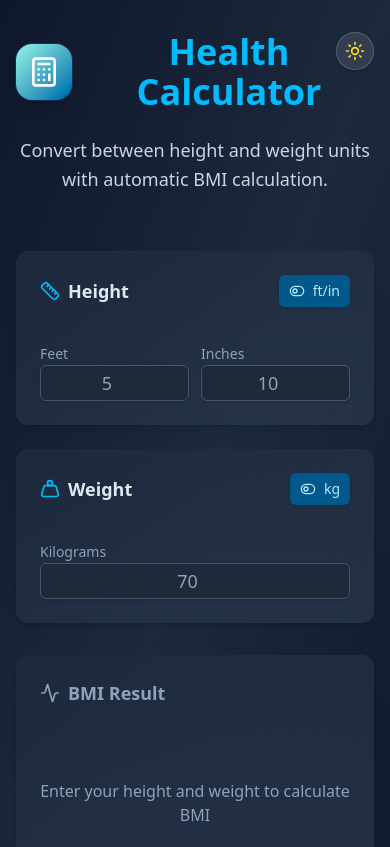
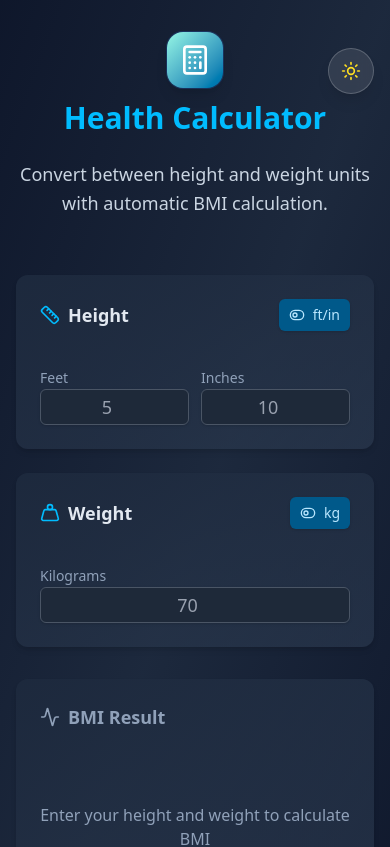
Before and after one commit to crod951/bmi-calc, a React (Vite) app: page / in a window 390 px wide. Shown: the top 847 px of the page. Built offline with nearby package versions, Linux system fonts and the light colour scheme.

Commit message:
fix: fixed issue with toggle button covering the header title

```diff
--- a/src/App.tsx
+++ b/src/App.tsx
@@ -71,16 +71,16 @@ const App = () => {
       <header className="pt-8 pb-6 relative">
         <div className="container mx-auto px-4">
           {/* Theme Toggle - Top Right */}
-          <div className="absolute top-8 right-4 md:right-8">
+          <div className="absolute top-12 right-4 md:right-8 z-10">
             <ModeToggle />
           </div>
 
           <div className="text-center mb-8">
-            <div className="flex items-center justify-center gap-3 mb-6">
+            <div className="flex items-center justify-center gap-3 mb-6 flex-col sm:flex-row">
               <div className="p-3 bg-gradient-to-br from-teal-200 to-sky-700 rounded-2xl shadow-lg ring-1 ring-blue-500/20">
                 <Calculator className="h-8 w-8 text-white" />
               </div>
-              <h1 className={`text-4xl font-bold transition-colors duration-200 ${
+              <h1 className={`text-3xl sm:text-4xl font-bold transition-colors duration-200 ${
                 theme === 'dark' ? 'text-sky-400' : 'text-sky-600'
               }`}>
                 Health Calculator
--- a/src/components/mode-toggle.tsx
+++ b/src/components/mode-toggle.tsx
@@ -11,7 +11,7 @@ export function ModeToggle() {
   return (
     <button
       onClick={toggleTheme}
-      className="p-2 rounded-full bg-white/10 backdrop-blur-sm border border-white/20 hover:bg-white/20 transition-all duration-200 shadow-lg"
+      className="p-3 sm:p-2 rounded-full bg-white/10 backdrop-blur-sm border border-white/20 hover:bg-white/20 transition-all duration-200 shadow-lg min-w-[44px] min-h-[44px] flex items-center justify-center"
       aria-label={`Switch to ${theme === 'light' ? 'dark' : 'light'} mode`}
     >
       {theme === 'light' ? (
```
